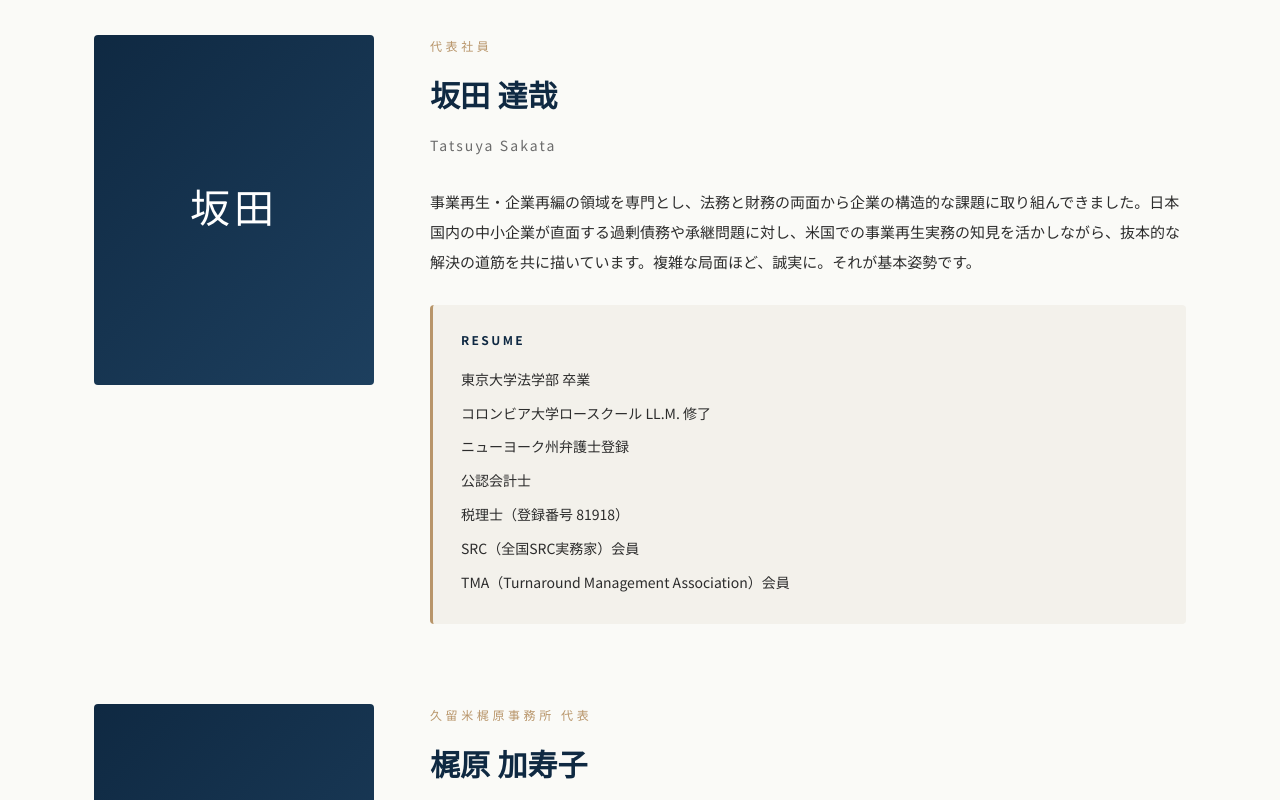
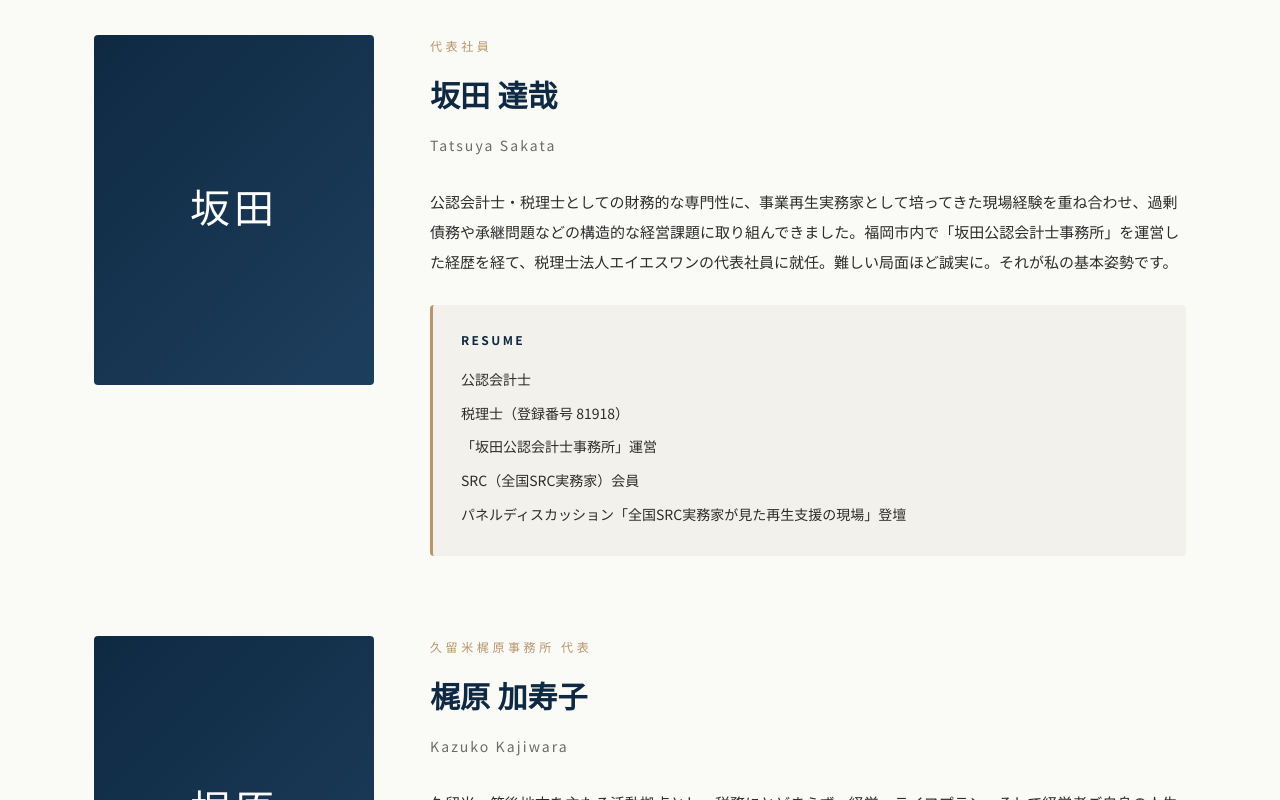
Before and after one commit to nori-0141/as-one-tax, a plain HTML site: page members.html in a window 1280 px wide. Shown: the part 457-1257 px from the top of the page. Drawn offline with Linux system fonts and the light colour scheme.

Commit message:
坂田代表の経歴情報を最新の調査結果に合わせて修正
- members.html: 坂田氏のbio・RESUMEを更新（東大・コロンビア・NY州弁護士・TMA・著書類を削除し、坂田公認会計士事務所運営歴・SRCパネル登壇を追加）
- index.html: 強み#1の見出しと説明から法務系の言及を削除し、「財務・税務と事業再生の融合」へ刷新

```diff
--- a/members.html
+++ b/members.html
@@ -48,17 +48,15 @@
         <div class="role">代表社員</div>
         <h3>坂田 達哉</h3>
         <div class="name-en">Tatsuya Sakata</div>
-        <p class="bio">事業再生・企業再編の領域を専門とし、法務と財務の両面から企業の構造的な課題に取り組んできました。日本国内の中小企業が直面する過剰債務や承継問題に対し、米国での事業再生実務の知見を活かしながら、抜本的な解決の道筋を共に描いています。複雑な局面ほど、誠実に。それが基本姿勢です。</p>
+        <p class="bio">公認会計士・税理士としての財務的な専門性に、事業再生実務家として培ってきた現場経験を重ね合わせ、過剰債務や承継問題などの構造的な経営課題に取り組んできました。福岡市内で「坂田公認会計士事務所」を運営した経歴を経て、税理士法人エイエスワンの代表社員に就任。難しい局面ほど誠実に。それが私の基本姿勢です。</p>
         <div class="qualifications">
           <h4>RESUME</h4>
           <ul>
-            <li>東京大学法学部 卒業</li>
-            <li>コロンビア大学ロースクール LL.M. 修了</li>
-            <li>ニューヨーク州弁護士登録</li>
             <li>公認会計士</li>
             <li>税理士（登録番号 81918）</li>
+            <li>「坂田公認会計士事務所」運営</li>
             <li>SRC（全国SRC実務家）会員</li>
-            <li>TMA（Turnaround Management Association）会員</li>
+            <li>パネルディスカッション「全国SRC実務家が見た再生支援の現場」登壇</li>
           </ul>
         </div>
       </div>
```
Also changed, not shown: index.html (+2 -2 lines).
